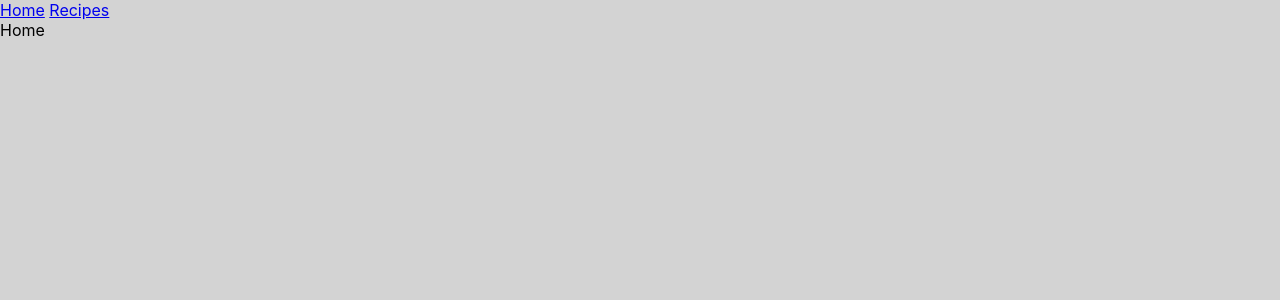
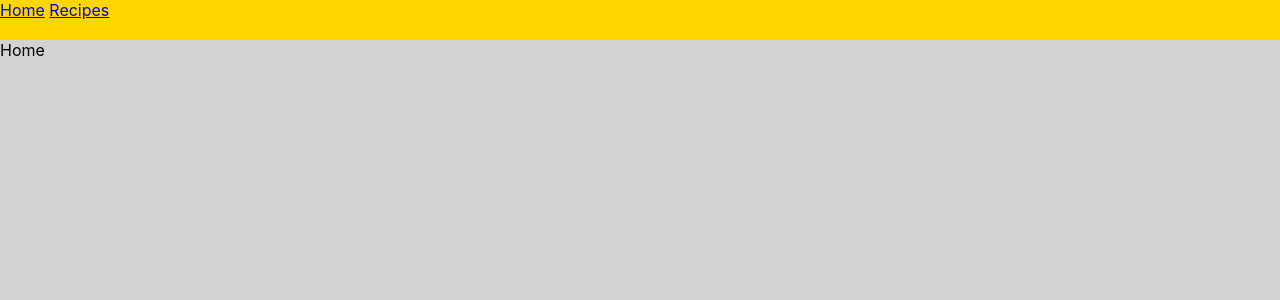
Before and after one commit to cawilson1/nightclass-reach-recipes, a React (Create React App) app: page / in a window 1280 px wide. Shown: the top 300 px of the page. Built offline with nearby package versions, Linux system fonts and the light colour scheme.

Commit message:
add nav styles

```diff
--- a/src/App.js
+++ b/src/App.js
@@ -64,7 +64,7 @@ const NotFound = () => {
 function App() {
   return (
     <div style={{ backgroundColor: "lightgrey", minHeight: "100vh" }}>
-      <nav>
+      <nav style={{ backgroundColor: "gold", height: "5vh" }}>
         <Link to="/">Home</Link> <Link to="/recipes">Recipes</Link>
       </nav>
 
```
